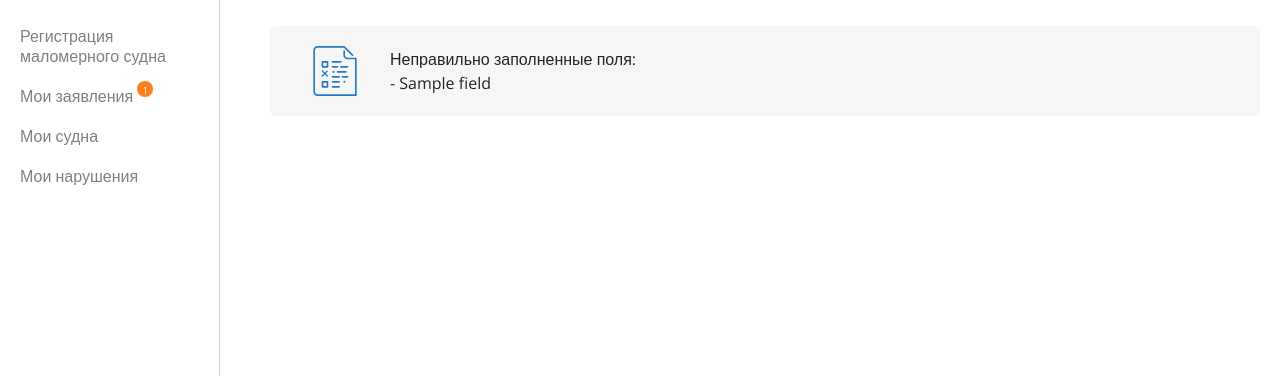
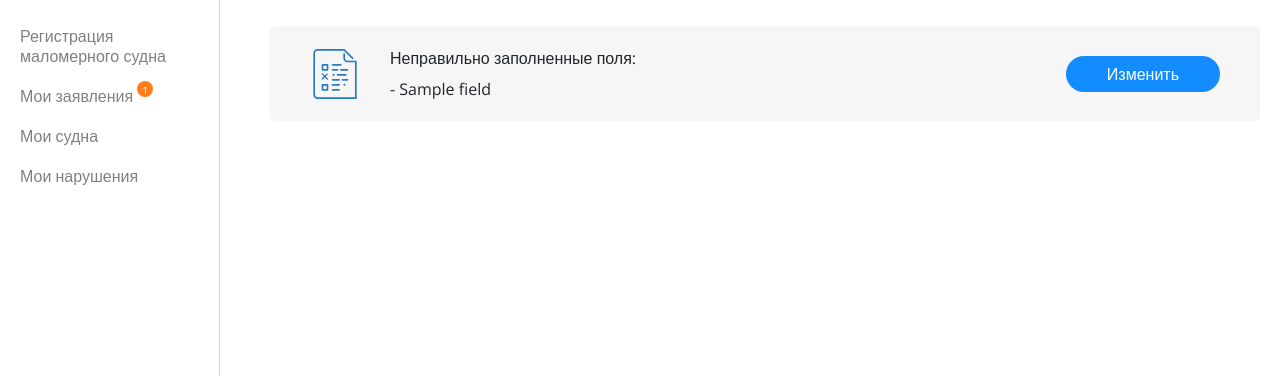
Before and after one commit to Claim2001/ICMC, a Django app: template main/templates/main/user_requests.html in a window 1280 px wide. Shown: the part 44-420 px from the top of the page. Run offline with Django 3.2, Linux system fonts and the light colour scheme; the template is opened without the code that fills it: most values are stand-ins (such as "Sample title", 1, 10 or a date in 2020); data that the repository does not hold is empty; some libraries are stand-ins or nearby versions.

Commit message:
Added buttons to control blocks

```diff
--- a/main/static/main/css/main.css
+++ b/main/static/main/css/main.css
@@ -323,8 +323,11 @@ input:focus {
     justify-content: center;
 }
 
-.control-block .btn {
+.control-block .control-button {
     margin-left: 40px;
+    display: flex;
+    flex-direction: column;
+    justify-content: center;
 }
 
 .steps {
@@ -513,6 +516,10 @@ h1.form-title {
     justify-content: center;
 }
 
+.incorrect-fields-list {
+    margin-top: 7px;
+}
+
 /* ************************************* */
 /* just for a moment */
 h1 {
--- a/main/templates/main/user_requests.html
+++ b/main/templates/main/user_requests.html
@@ -28,9 +28,20 @@
             {% if notification.status == "rejected" %}
                 Неправильно заполненные поля:
 
-                {% for field in notification.boat.get_incorrect_field_labels %}
-                    <p>- {{ field }}</p>
-                {% endfor %}
+                <div class="incorrect-fields-list">
+                    {% for field in notification.boat.get_incorrect_field_labels %}
+                        <p>- {{ field }}</p>
+                    {% endfor %}
+                </div>
+            {% endif %}
+        </div>
+
+
+        <div class="control-button">
+            {% if notification.status == "rejected" %}
+                <a href="#{{ notification.boat.pk }}" class="btn {% if notification.watched == False %}btn-warn{% endif %}">
+                    Изменить
+                </a>
             {% endif %}
         </div>
 
```
